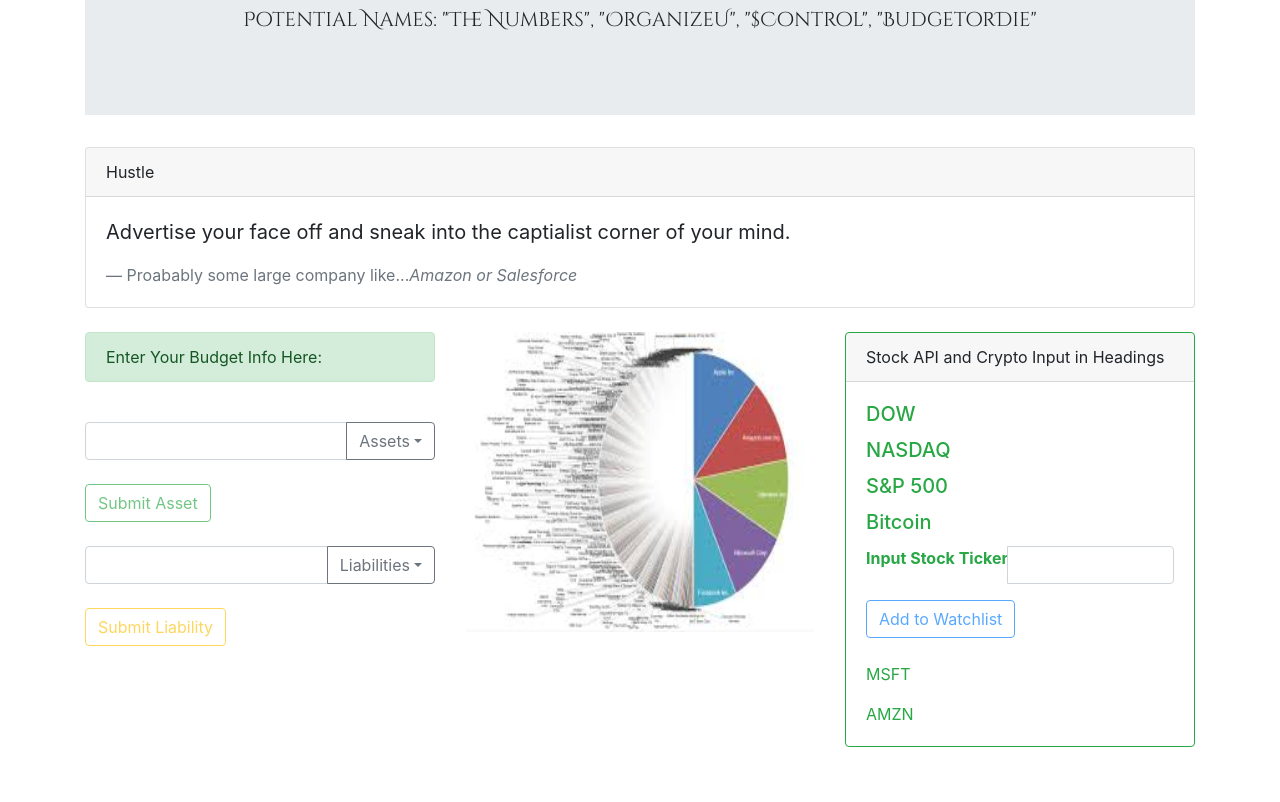
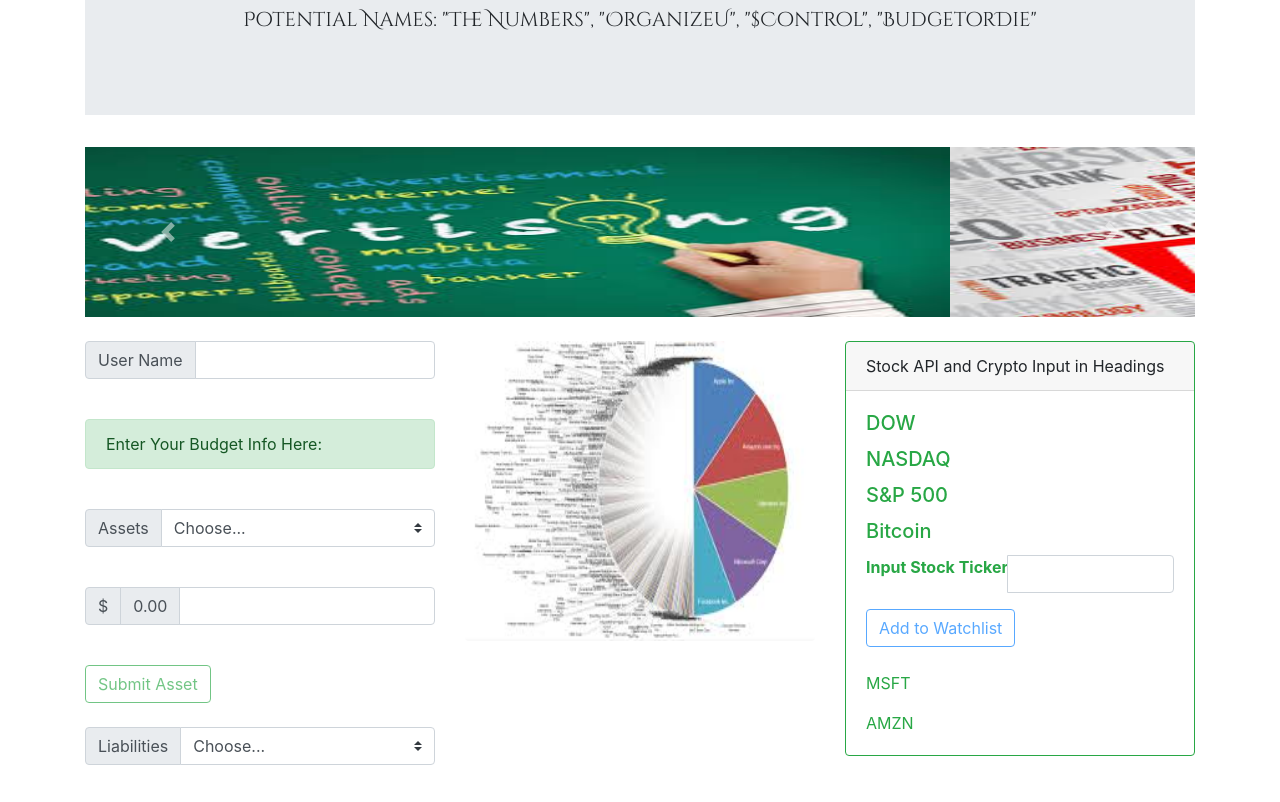
Before and after one commit to esalvatier/GroupProject1, a plain HTML site: page index.html in a window 1280 px wide. Shown: the part 134-936 px from the top of the page. Drawn offline with nearby package versions, Linux system fonts and the light colour scheme.

Commit message:
changed input for budget, added ads carousel

```diff
--- a/assets/css/style.css
+++ b/assets/css/style.css
@@ -0,0 +1,10 @@
+#firstHead{
+      text-align: center;
+      font-family: 'Julius Sans One';
+
+    }
+
+    #subFirstHead{
+      text-align: center;
+      font-family: 'Cinzel Decorative';
+      }
--- a/index.html
+++ b/index.html
@@ -13,23 +13,9 @@
     <link href='https://fonts.googleapis.com/css?family=Cinzel Decorative' rel='stylesheet'>
     <link href='https://fonts.googleapis.com/css?family=Julius Sans One' rel='stylesheet'>
 
+    <!-- External CSS connection -->
+    <link rel="stylesheet" href="assets/css/style.css">
 
-    <!-- CSS Starts Here, Jared will seperate into seperate file-->
-    <style>
-
-    #firstHead{
-      text-align: center;
-      font-family: 'Julius Sans One';
-
-    }
-
-    #subFirstHead{
-      text-align: center;
-      font-family: 'Cinzel Decorative';
-      }
-
-
-    </style>
   </head>
   <body>
 
@@ -42,7 +28,30 @@
               </div>
         </div>
 
-        <div class="container">
+      <div class="container">
+        <div id="carouselExampleControls" class="carousel slide" data-ride="carousel">
+            <div class="carousel-inner">
+              <div class="carousel-item active">
+                <img class="d-block w-100" src="advertisement.jpg" alt="First slide" width="150px" height="170px">
+              </div>
+              <div class="carousel-item">
+                <img class="d-block w-100" src="ad3.jpg" alt="Second slide" width="150px" height="170px">
+              </div>
+              <div class="carousel-item">
+                <img class="d-block w-100" src="ad5.jpg" alt="Third slide" width="150px" height="170px">
+              </div>
+            </div>
+            <a class="carousel-control-prev" href="#carouselExampleControls" role="button" data-slide="prev">
+              <span class="carousel-control-prev-icon" aria-hidden="true"></span>
+              <span class="sr-only">Previous</span>
+            </a>
+            <a class="carousel-control-next" href="#carouselExampleControls" role="button" data-slide="next">
+              <span class="carousel-control-next-icon" aria-hidden="true"></span>
+              <span class="sr-only">Next</span>
+            </a>
+          </div>
+</div>
+        <!-- <div class="container">
             <div class="card">
                 <div class="card-header">
                   Hustle
@@ -54,31 +63,51 @@
                   </blockquote>
                 </div>
               </div>
-        </div>
+        </div> -->
 
         <br>
 
       <div class="container">
           <div class="row">
               <div class="col-sm-4">
+                <div class="input-group mb-3">
+
+          <div class="input-group-prepend">
+          <span class="input-group-text" id="inputGroup-sizing-default">User Name</span>
+        </div>
+        <input type="text" class="form-control" aria-label="Sizing example input" aria-describedby="inputGroup-sizing-default">
+        </div>
+
+        <br>
+
                   <div class="alert alert-success" role="alert">
                       Enter Your Budget Info Here:
                     </div>
                     <br>
-        <div class="input-group">
-                <input type="text" class="form-control" aria-label="Text input with dropdown button">
-                <div class="input-group-append">
-                  <button class="btn btn-outline-secondary dropdown-toggle" type="button" data-toggle="dropdown" aria-haspopup="true" aria-expanded="false">Assets</button>
-                  <div class="dropdown-menu">
-                    <a class="dropdown-item" href="#">Income</a>
-                    <a class="dropdown-item" href="#">Cash</a>
-                    <a class="dropdown-item" href="#">Stocks</a>
-                    <a class="dropdown-item" href="#">Real Estate</a>
-                    <a class="dropdown-item" href="#">Cryptocurrency</a>
-                    <a class="dropdown-item" href="#">Other</a>
-                  </div>
-                  </div>
-            </div>
+                    <div class="input-group mb-3">
+                        <div class="input-group-prepend">
+                          <label class="input-group-text" for="inputGroupSelect01">Assets</label>
+                        </div>
+                        <select class="custom-select" id="inputGroupSelect01">
+                          <option selected>Choose...</option>
+                          <option value="1">Income</option>
+                          <option value="2">Cash</option>
+                          <option value="3">Stocks</option>
+                          <option value="4">Real Estate</option>
+                          <option value="5">Cryptocurrency</option>
+                          <option value="6">Other</option>
+                        </select>
+                      </div>
+
+                      <br>
+
+                      <div class="input-group mb-3">
+                          <div class="input-group-prepend">
+                            <span class="input-group-text">$</span>
+                            <span class="input-group-text">0.00</span>
+                          </div>
+                          <input type="number" class="form-control" aria-label="Dollar amount (with dot and two decimal places)">
+                        </div>
 
                 <br>
 <!-- Remove disabled button attribute prior to start JRY -->
@@ -87,19 +116,30 @@
                 <br>
                 <div></div>
                 <br>
-              <div class="input-group">
-                    <input type="text" class="form-control" aria-label="Text input with dropdown button">
-                    <div class="input-group-append">
-                      <button class="btn btn-outline-secondary dropdown-toggle" type="button" data-toggle="dropdown" aria-haspopup="true" aria-expanded="false">Liabilities</button>
-                      <div class="dropdown-menu">
-                        <a class="dropdown-item" href="#">Rent/Mortgage</a>
-                        <a class="dropdown-item" href="#">Car Payment</a>
-                        <a class="dropdown-item" href="#">Student Loans</a>
-                        <a class="dropdown-item" href="#">Credit Cards</a>
-                        <a class="dropdown-item" href="#">Other</a>
+
+                <div class="input-group mb-3">
+                    <div class="input-group-prepend">
+                      <label class="input-group-text" for="inputGroupSelect01">Liabilities</label>
+                    </div>
+                    <select class="custom-select" id="inputGroupSelect01">
+                      <option selected>Choose...</option>
+                      <option value="1">Rent/Mortgage</option>
+                      <option value="2">Student Loans</option>
+                      <option value="3">Credit Card Debt</option>
+                      <option value="4">Other</option>
+
+                    </select>
+                  </div>
+
+                  <br>
+
+                  <div class="input-group mb-3">
+                      <div class="input-group-prepend">
+                        <span class="input-group-text">$</span>
+                        <span class="input-group-text">0.00</span>
                       </div>
+                      <input type="number" class="form-control" aria-label="Dollar amount (with dot and two decimal places)">
                     </div>
-                  </div>
 
                   <br>
 <!-- Remove disabled button attribute prior to start JRY -->
@@ -146,15 +186,6 @@
                         </div>
                  </div>
                         <br>
-                        <!-- SECOND CARD STARTS HERE IF YOU WANT BRUHHHH..... -->
-                        <!-- <div class="card border-primary mb-3" style="max-width: 18rem;">
-                            <div class="card-header">Bitcoin or Crypto Info Here</div>
-                            <div class="card-body text-primary">
-                              <h5 class="card-title">Primary card title</h5>
-                              <p class="card-text">Some quick example text to build on the card title and make up the bulk of the card's content.</p>
-                            </div>
-                          </div>
-                       </div> -->
 
           </div>
 
```
Also changed, not shown: ad3.jpg (added), ad5.jpg (added), advertisement.jpg (added).
